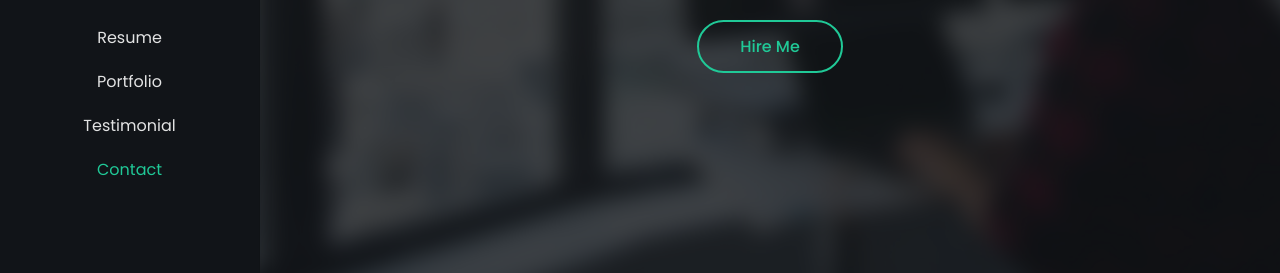
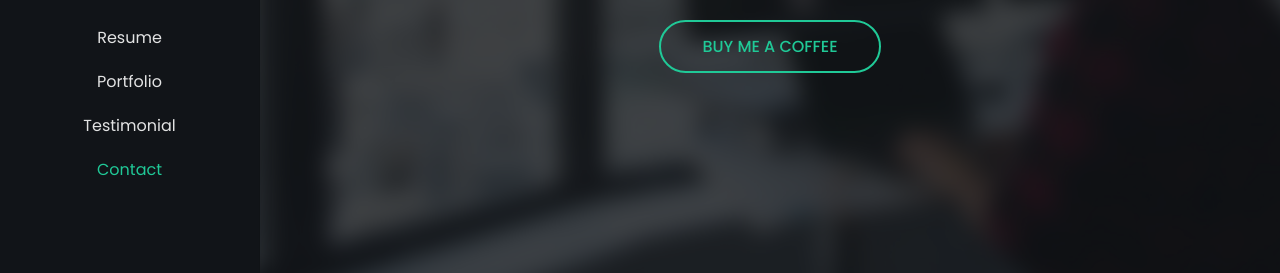
Before and after one commit to aashaypawar/aashaypawar.github.io, a plain HTML site: page index.html in a window 1280 px wide. Shown: the part 471-744 px from the top of the page. Drawn offline with Linux system fonts and the light colour scheme.

Commit message:
Update index.html

```diff
--- a/index.html
+++ b/index.html
@@ -107,7 +107,7 @@
                 <p class="text-7 font-weight-500 text-white mb-2 mb-md-3">Welcome</p>
                 <h2 class="text-16 font-weight-600 text-white mb-2 mb-md-3"><span class="typed"></span></h2>
                 <p class="text-5 text-light mb-4">based in Hyderabad, India.</p>
-				<a href="#contact" class="btn btn-outline-primary rounded-pill shadow-none smooth-scroll mt-2">Hire Me</a>
+				<a href="#contact" class="btn btn-outline-primary rounded-pill shadow-none smooth-scroll mt-2">BUY ME A COFFEE</a>
               </div>
             </div>
           </div>
```
